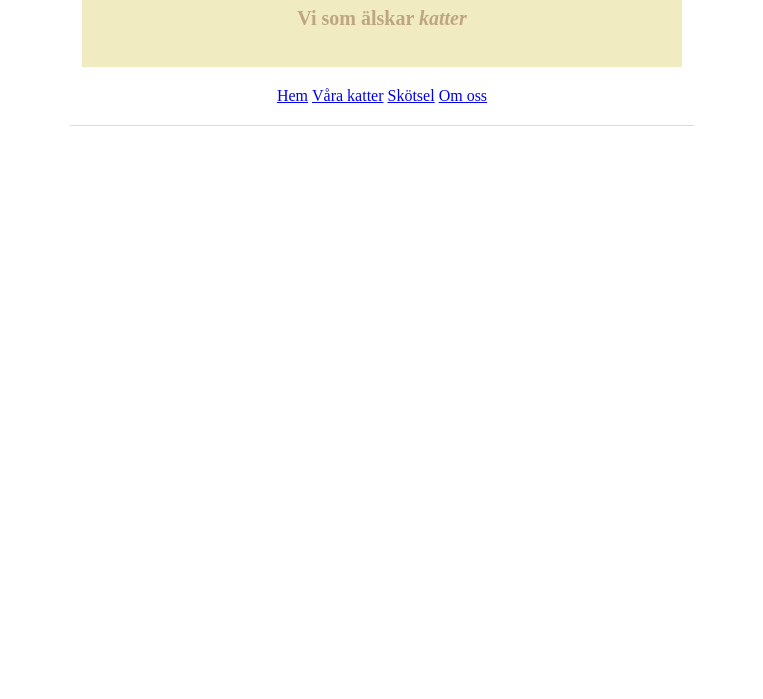
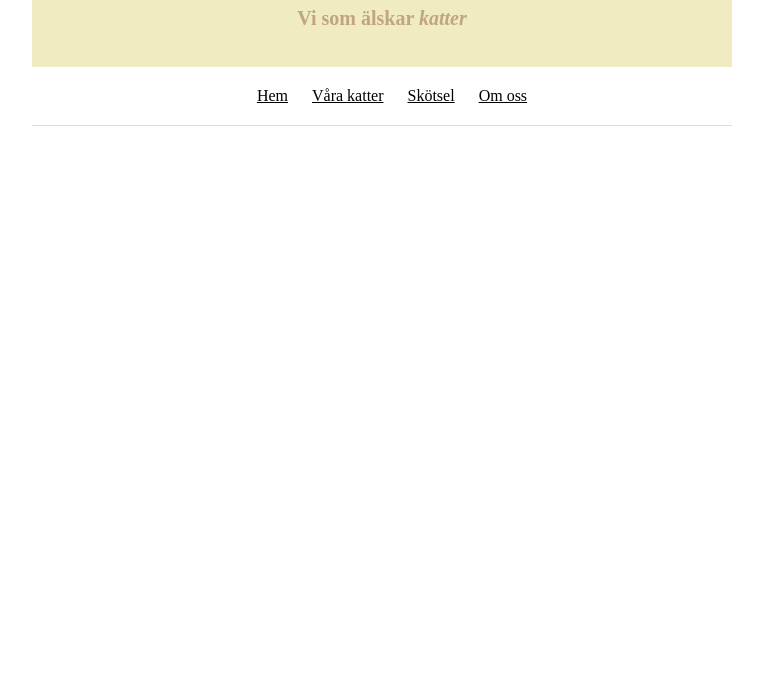
Before and after one commit to ericalundstrom/Catpedia, a plain HTML site: page index.html in a window 1280 px wide. Shown: the part 101-800 px from the top of the page, without its empty margins (258-1021 px from the left). Drawn offline with Linux system fonts and the light colour scheme.

Commit message:
fixat mer med länkarna

```diff
--- a/stylesheet.css
+++ b/stylesheet.css
@@ -1,11 +1,12 @@
 #rubrik {
     background-color: #f0ebc1;
-    width: 600px;
+    width: 700px;
     height: 140px;
     text-align: center;
     margin: auto;
     padding-top: 20px;
     color: #bfa581;
+    overflow: hidden;
 }
 
 #underrubrik {
@@ -15,12 +16,16 @@
 .link {
     text-align: center;
     display: inline-block;
+    color: black;
+    text-indent: 20px;
 }
 
 #meny {
-    padding: 20px;
+    padding: 20px 0px;
     border-bottom: 1px solid #dfdada;
+    max-width: 700px;
     text-align: center;
-    margin-left: 25vw;
-    margin-right: 25vw;
+    overflow: hidden;
+    margin-left: auto;
+    margin-right: auto;
 }
```
